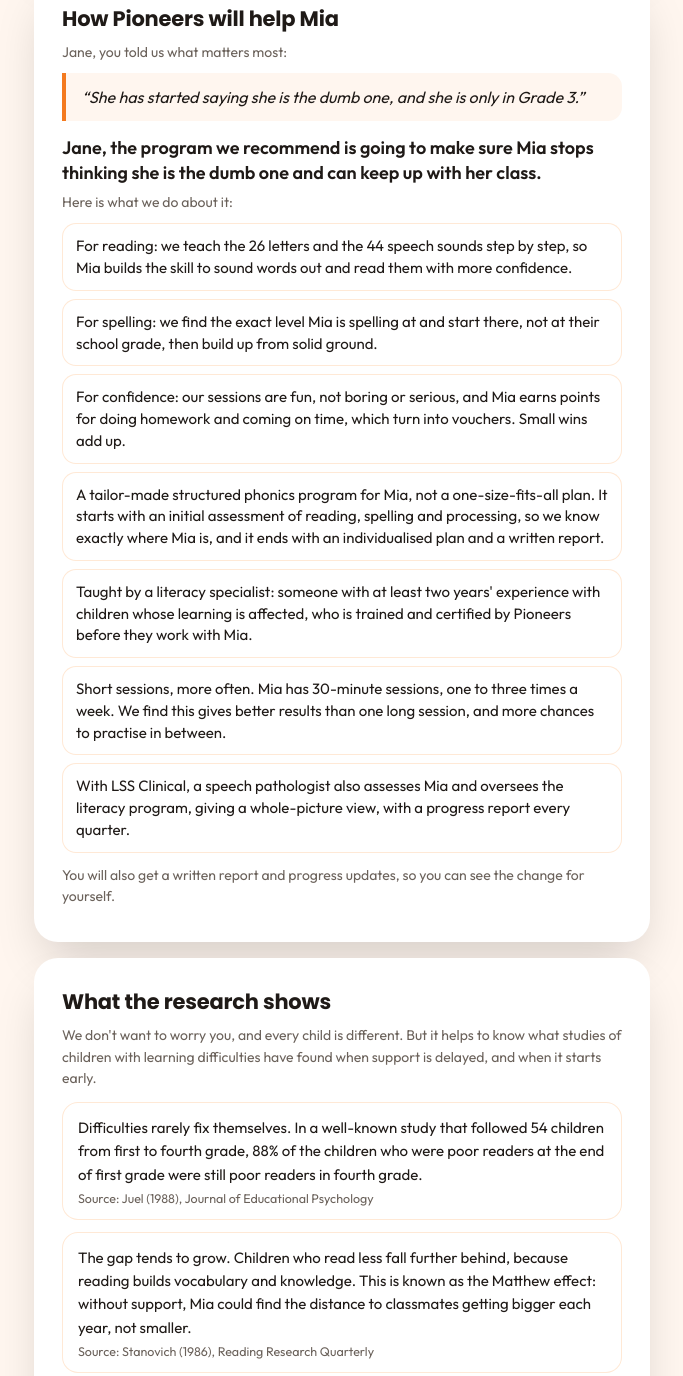
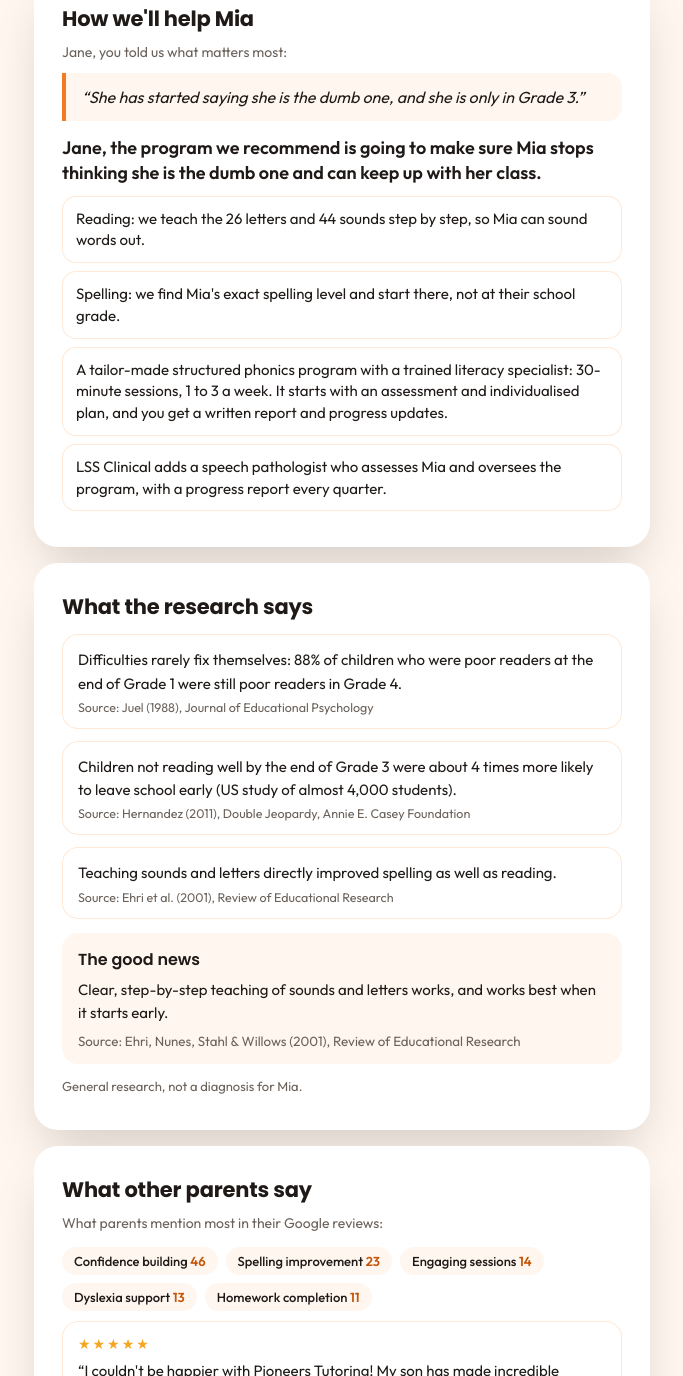
Before and after one commit to Caligal91/hub-enrolment-form-preview, a plain HTML site: page quote-notes-clinical.html in a window 1280 px wide. Shown: the part 989-2365 px from the top of the page, without its empty margins (298-981 px from the left). Drawn offline with Linux system fonts and the light colour scheme; files whose address does not match are found by name.

Commit message:
Preview: condensed quote

```diff
--- a/quote-notes-clinical.html
+++ b/quote-notes-clinical.html
@@ -84,36 +84,32 @@ ul.about li:before{content:"\2713";flex:none;width:22px;height:22px;border-radiu
 
 
   <div class="card">
-    <h2>How Pioneers will help Mia</h2>
+    <h2>How we&#39;ll help Mia</h2>
     <p class="intro" style="margin-bottom:0">Jane, you told us what matters most:</p><blockquote class="words">&ldquo;She has started saying she is the dumb one, and she is only in Grade 3.&rdquo;</blockquote>
     <p class="ruin">Jane, the program we recommend is going to make sure Mia stops thinking she is the dumb one and can keep up with her class.</p>
-    <p class="intro">Here is what we do about it:</p>
+
     <ul class="how">
-      <li>For reading: we teach the 26 letters and the 44 speech sounds step by step, so Mia builds the skill to sound words out and read them with more confidence.</li><li>For spelling: we find the exact level Mia is spelling at and start there, not at their school grade, then build up from solid ground.</li><li>For confidence: our sessions are fun, not boring or serious, and Mia earns points for doing homework and coming on time, which turn into vouchers. Small wins add up.</li>
-      <li>A tailor-made structured phonics program for Mia, not a one-size-fits-all plan. It starts with an initial assessment of reading, spelling and processing, so we know exactly where Mia is, and it ends with an individualised plan and a written report.</li><li>Taught by a literacy specialist: someone with at least two years&#39; experience with children whose learning is affected, who is trained and certified by Pioneers before they work with Mia.</li><li>Short sessions, more often. Mia has 30-minute sessions, one to three times a week. We find this gives better results than one long session, and more chances to practise in between.</li>
-      <li>With LSS Clinical, a speech pathologist also assesses Mia and oversees the literacy program, giving a whole-picture view, with a progress report every quarter.</li>
+      <li>Reading: we teach the 26 letters and 44 sounds step by step, so Mia can sound words out.</li><li>Spelling: we find Mia&#39;s exact spelling level and start there, not at their school grade.</li>
+      <li>A tailor-made structured phonics program with a trained literacy specialist: 30-minute sessions, 1 to 3 a week. It starts with an assessment and individualised plan, and you get a written report and progress updates.</li>
+      <li>LSS Clinical adds a speech pathologist who assesses Mia and oversees the program, with a progress report every quarter.</li>
     </ul>
-    <p class="intro" style="margin-top:12px">You will also get a written report and progress updates, so you can see the change for yourself.</p>
+
   </div>
 
 
 
   <div class="card">
-    <h2>What the research shows</h2>
-    <p class="intro">We don&#39;t want to worry you, and every child is different. But it helps to know what studies of children with learning difficulties have found when support is delayed, and when it starts early.</p>
+    <h2>What the research says</h2>
 
-    <div class="res"><p>Difficulties rarely fix themselves. In a well-known study that followed 54 children from first to fourth grade, 88% of the children who were poor readers at the end of first grade were still poor readers in fourth grade.</p><small>Source: Juel (1988), Journal of Educational Psychology</small></div>
 
-    <div class="res"><p>The gap tends to grow. Children who read less fall further behind, because reading builds vocabulary and knowledge. This is known as the Matthew effect: without support, Mia could find the distance to classmates getting bigger each year, not smaller.</p><small>Source: Stanovich (1986), Reading Research Quarterly</small></div>
+    <div class="res"><p>Difficulties rarely fix themselves: 88% of children who were poor readers at the end of Grade 1 were still poor readers in Grade 4.</p><small>Source: Juel (1988), Journal of Educational Psychology</small></div>
 
-    <div class="res"><p>A large US study that followed almost 4,000 students found that children who were not reading well by the end of third grade were about four times more likely to leave school without finishing than children who were.</p><small>Source: Hernandez (2011), Double Jeopardy, Annie E. Casey Foundation</small></div>
+    <div class="res"><p>Children not reading well by the end of Grade 3 were about 4 times more likely to leave school early (US study of almost 4,000 students).</p><small>Source: Hernandez (2011), Double Jeopardy, Annie E. Casey Foundation</small></div>
 
-    <div class="res"><p>Spelling and reading rest on the same knowledge of how sounds and letters work. A major review found that teaching this directly improved spelling as well as reading, which is why we build them together for Mia.</p><small>Source: Ehri et al. (2001), Review of Educational Research</small></div>
+    <div class="res"><p>Teaching sounds and letters directly improved spelling as well as reading.</p><small>Source: Ehri et al. (2001), Review of Educational Research</small></div>
 
-    <div class="res"><p>Research, including from Australia, links ongoing reading difficulties with more anxiety, worry and low mood. A child who keeps struggling can start to believe they are not capable.</p><small>Source: Boyes, Leitao, Claessen, Badcock &amp; Nayton (2016), Dyslexia</small></div>
-
-    <div class="good"><h3>The good news</h3><p>The same research shows that clear, step by step teaching of how sounds and letters work helps children learn to read, and that it works best when it starts early. That is what Mia&#39;s program is built around.</p><small style="color:var(--muted)">Source: Ehri, Nunes, Stahl &amp; Willows (2001), Review of Educational Research</small></div>
-    <p class="fine" style="text-align:left">This is general research about groups of children. It is not a diagnosis, and it does not predict what will happen for Mia.</p>
+    <div class="good"><h3>The good news</h3><p>Clear, step-by-step teaching of sounds and letters works, and works best when it starts early.</p><small style="color:var(--muted)">Source: Ehri, Nunes, Stahl &amp; Willows (2001), Review of Educational Research</small></div>
+    <p class="fine" style="text-align:left">General research, not a diagnosis for Mia.</p>
   </div>
 
 
```
Also changed, not shown: quote-notes.html (+11 -15 lines).
